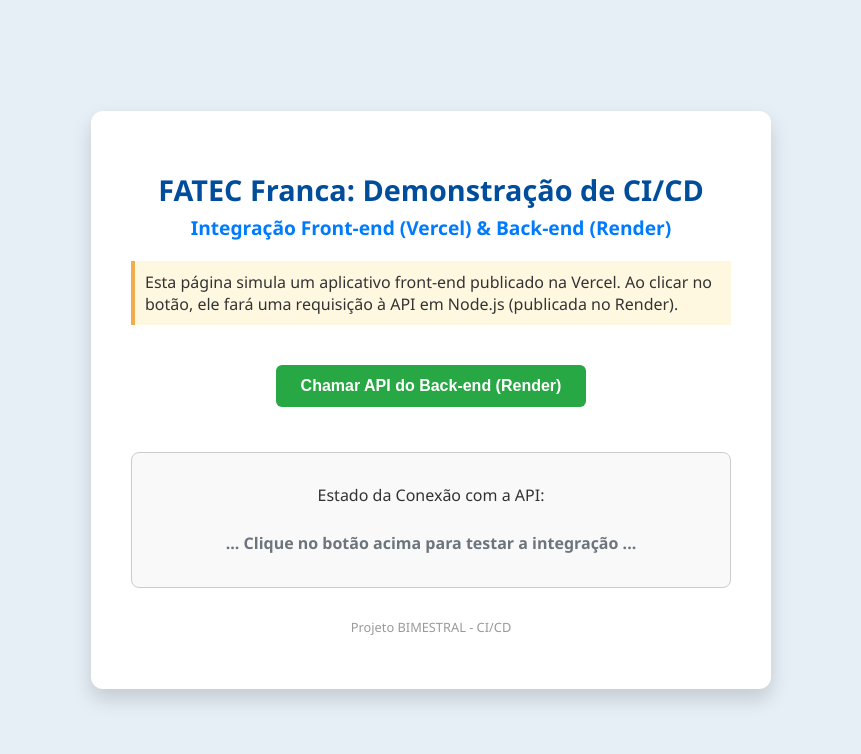
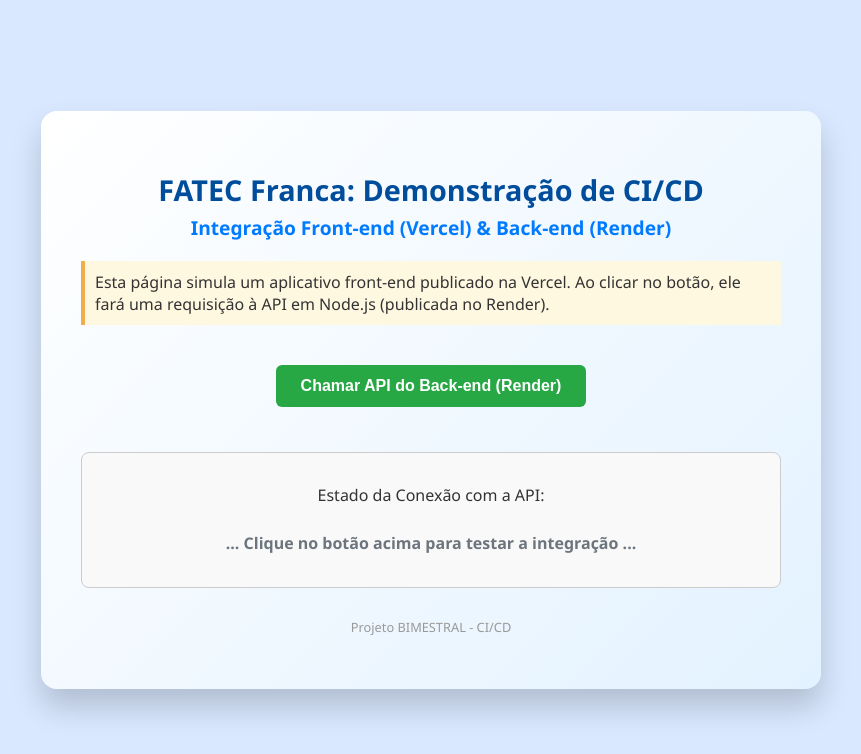
Before and after one commit to anamota13/projeto-ci-cd-front, a plain HTML site: page index.html in a window 1280 px wide. Shown: the whole page, without its empty margins (209-1070 px from the left). Drawn offline with Linux system fonts and the light colour scheme.

Commit message:
feat: realça container com gradiente e sombra

```diff
--- a/style.css
+++ b/style.css
@@ -5,17 +5,17 @@ body {
     align-items: center;
     min-height: 100vh;
     margin: 0;
-    background-color: #e6eef6; /* Cor de fundo suave */
+    background-color: #d9e8ff; /* Cor de fundo suave levemente mais azul */
     color: #333;
 }
 
 .container {
-    background: #ffffff;
+    background: linear-gradient(135deg, #ffffff, #e3f2ff);
     padding: 40px;
-    border-radius: 12px;
-    box-shadow: 0 10px 20px rgba(0, 0, 0, 0.15);
+    border-radius: 16px;
+    box-shadow: 0 18px 30px rgba(0, 0, 0, 0.18);
     text-align: center;
-    max-width: 600px;
+    max-width: 700px;
     width: 90%;
 }
 
```
